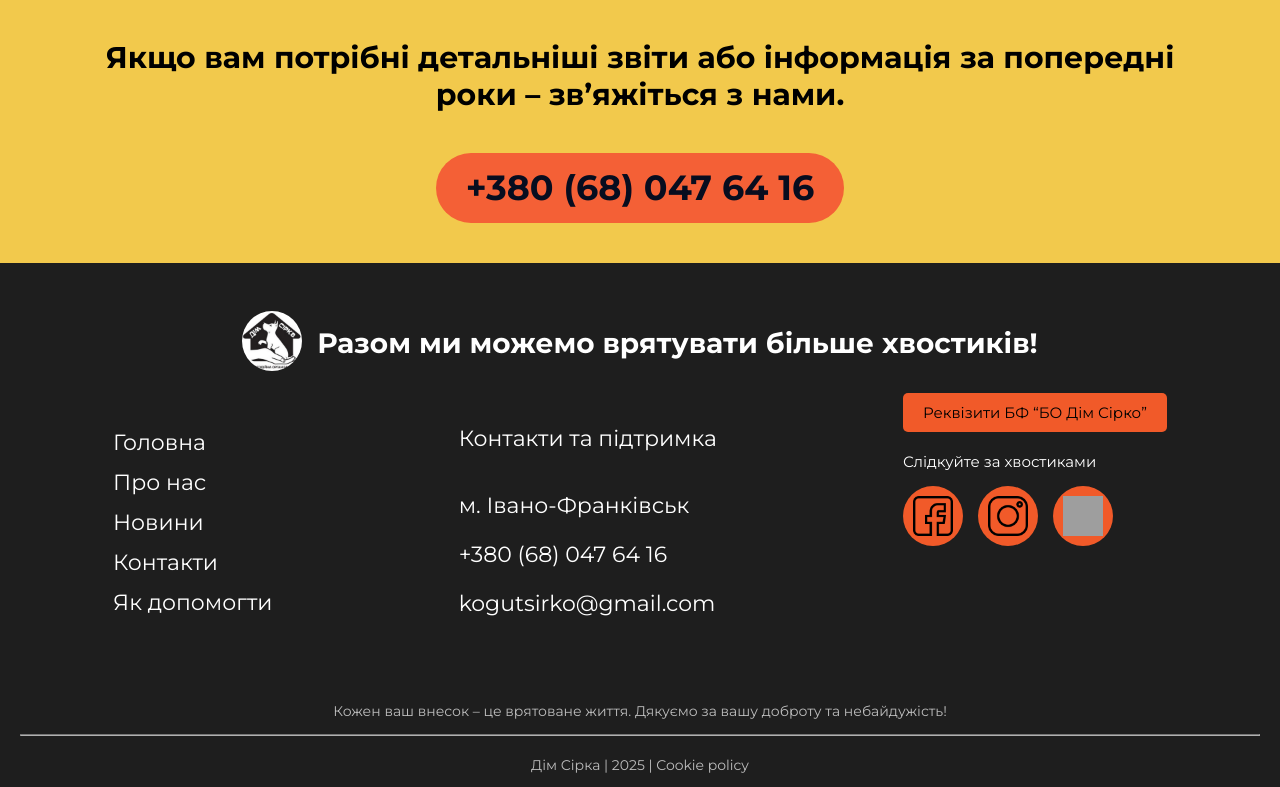
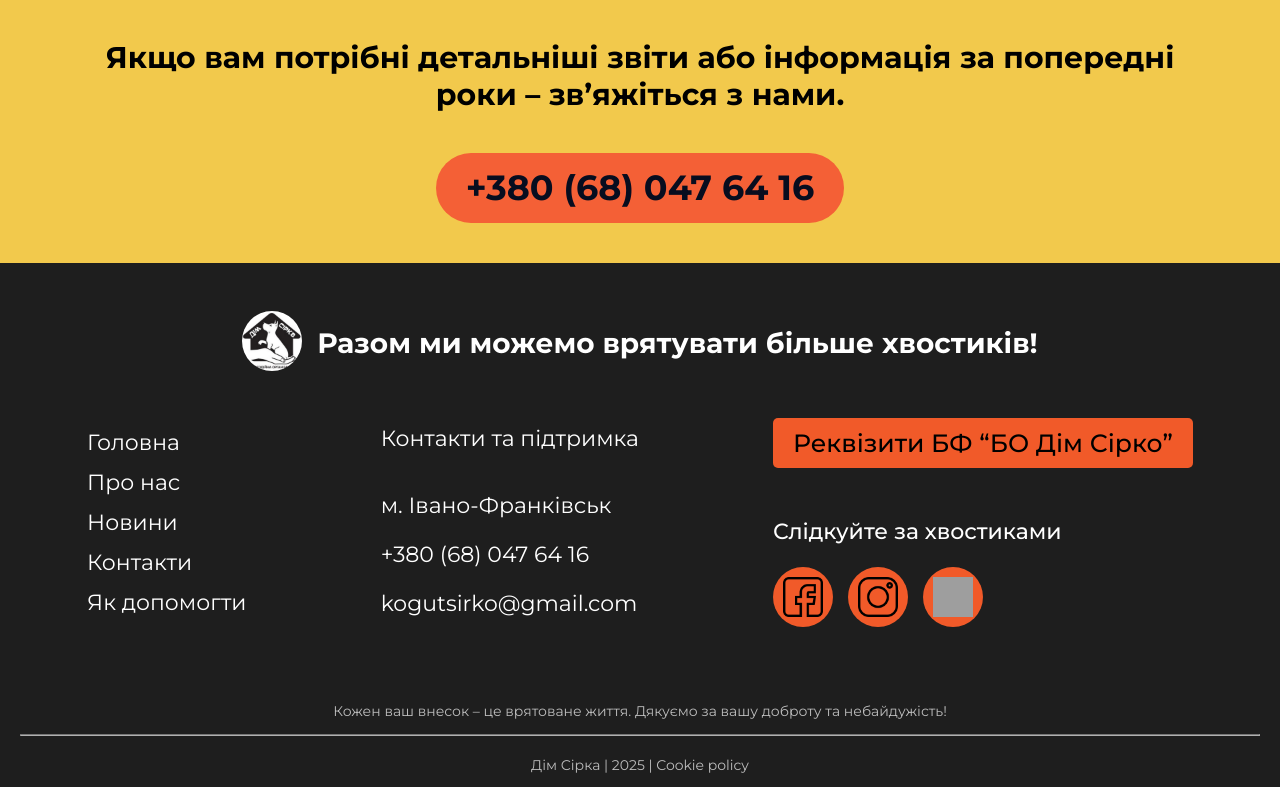
Before and after one commit to samokishchukvira/diplom.github.io, a PHP site: page /report.html in a window 1280 px wide. Shown: the part 1825-2612 px from the top of the page. Run offline with PHP 8.4, Linux system fonts and the light colour scheme; some libraries are stand-ins or nearby versions; some web fonts are replaced; grey boxes are pictures that could not be loaded.

Commit message:
Update report.css

```diff
--- a/styles/report.css
+++ b/styles/report.css
@@ -327,7 +327,7 @@ nav ul {
     text-align: center;
     font-weight: 100;
     line-height: 20px;
-    font-size: 14px;
+    font-size: 13px;
   }
   .footer-links li {
     margin: 5px 0;
@@ -341,7 +341,7 @@ nav ul {
     color: #FFA07A;
   }
   .footer-contacts {
-    font-size: 15px;
+    font-size: 13px;
     text-align: center;
     font-weight: 100;
   }
@@ -351,6 +351,10 @@ nav ul {
   .footer-contacts a{
     color: white;
   }
+  .footer-donate {
+  margin-top: 25px;
+  font-weight: 500;
+}
   .footer-donate .button {
     background-color: #F15A29;
     padding: 10px 20px;
@@ -508,6 +512,10 @@ nav ul {
   .paw-image {
     width: 190px;
     height: 190px;
+  }
+   .footer-socials p {
+    margin-top: 60px;
+    font-size: 22px;
   }
 }
 @media screen and (min-width: 630px) {
@@ -695,6 +703,10 @@ nav ul {
     width: 450px;
     height: 450px;
   }
+  .footer-donate .button {
+    font-size: 25px;
+    width: 420px;
+  }
 }
 @media screen and (min-width: 1270px) {
   .openness-section {
```
